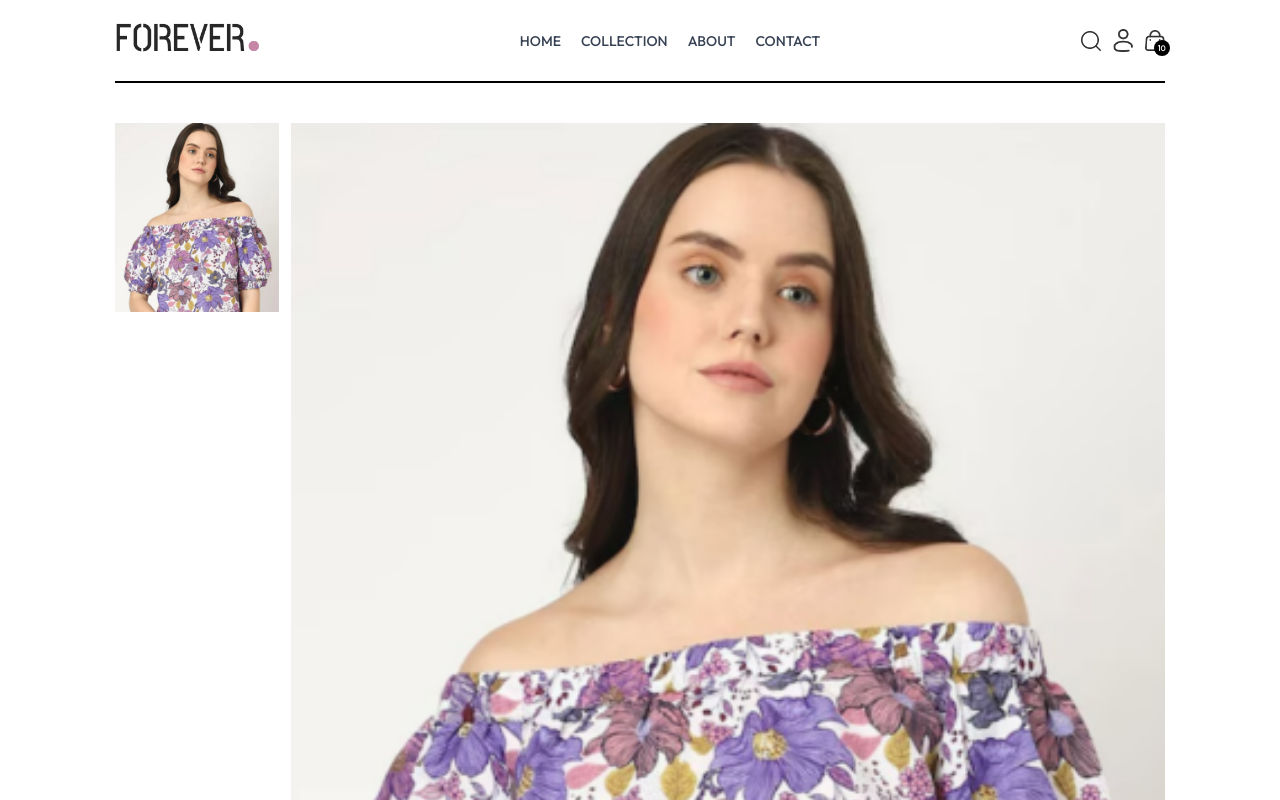
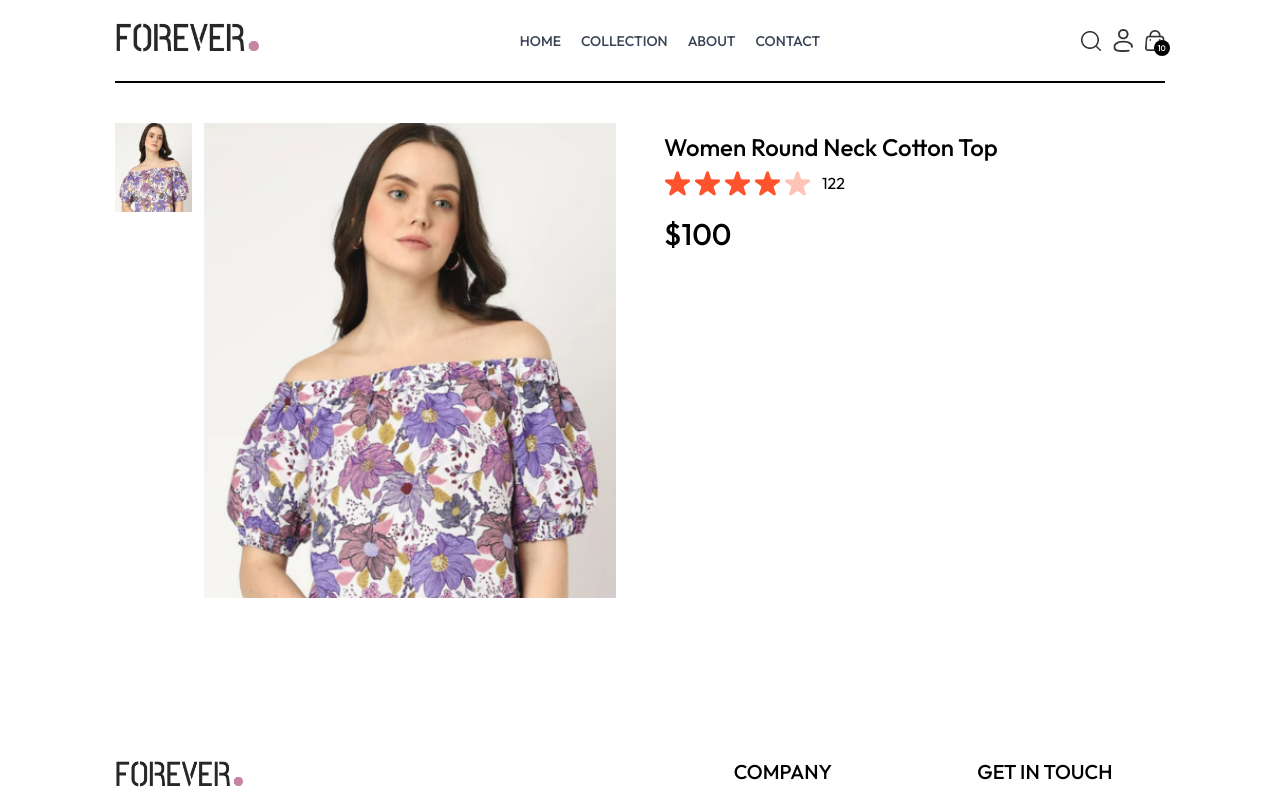
Before and after one commit to Noumansharif27/ECommerceWeb, a React (Vite) app in the folder frontEnd/: page /product/aaaaa in a window 1280 px wide. Shown: the top 800 px of the page. Built offline with nearby package versions, Linux system fonts and the light colour scheme.

Commit message:
working on the product page

```diff
--- a/frontEnd/src/pages/Product.jsx
+++ b/frontEnd/src/pages/Product.jsx
@@ -1,10 +1,11 @@
 import React, { useContext, useEffect, useState } from "react";
 import { useParams } from "react-router-dom";
 import { ShopContext } from "../context/ShopContext.jsx";
+import { assets } from "../assets/assets.js";
 
 const Product = () => {
   const { productId } = useParams();
-  const { products } = useContext(ShopContext);
+  const { products, currency } = useContext(ShopContext);
   const [productData, setProductData] = useState(false);
   const [image, setImage] = useState("");
 
@@ -45,6 +46,21 @@
         </div>
 
         {/* Product-Info */}
+        <div className="flex-1">
+          <h1 className="font-medium text-2xl mt-2">{productData.name}</h1>
+          <div className="flex items-ceter gap-1 mt-2">
+            <img src={assets.star_icon} alt="StarIcon" />
+            <img src={assets.star_icon} alt="StarIcon" />
+            <img src={assets.star_icon} alt="StarIcon" />
+            <img src={assets.star_icon} alt="StarIcon" />
+            <img src={assets.star_dull_icon} alt="StarIcon" />
+            <p className="pl-2">{122}</p>
+          </div>
+          <p className="mt-5 text-3xl font-medium">
+            {currency}
+            {productData.price}
+          </p>
+        </div>
       </div>
     </div>
   ) : (
```
